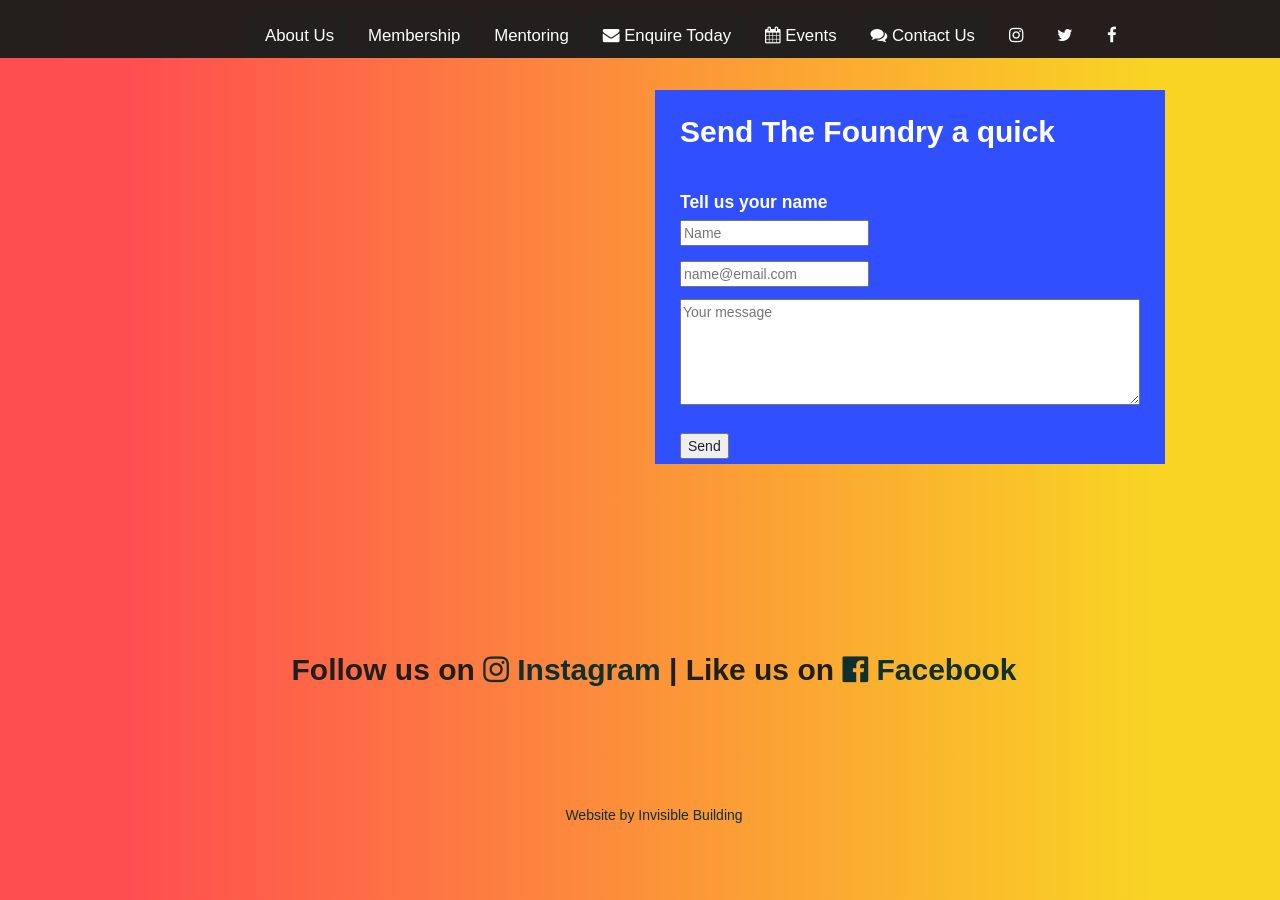
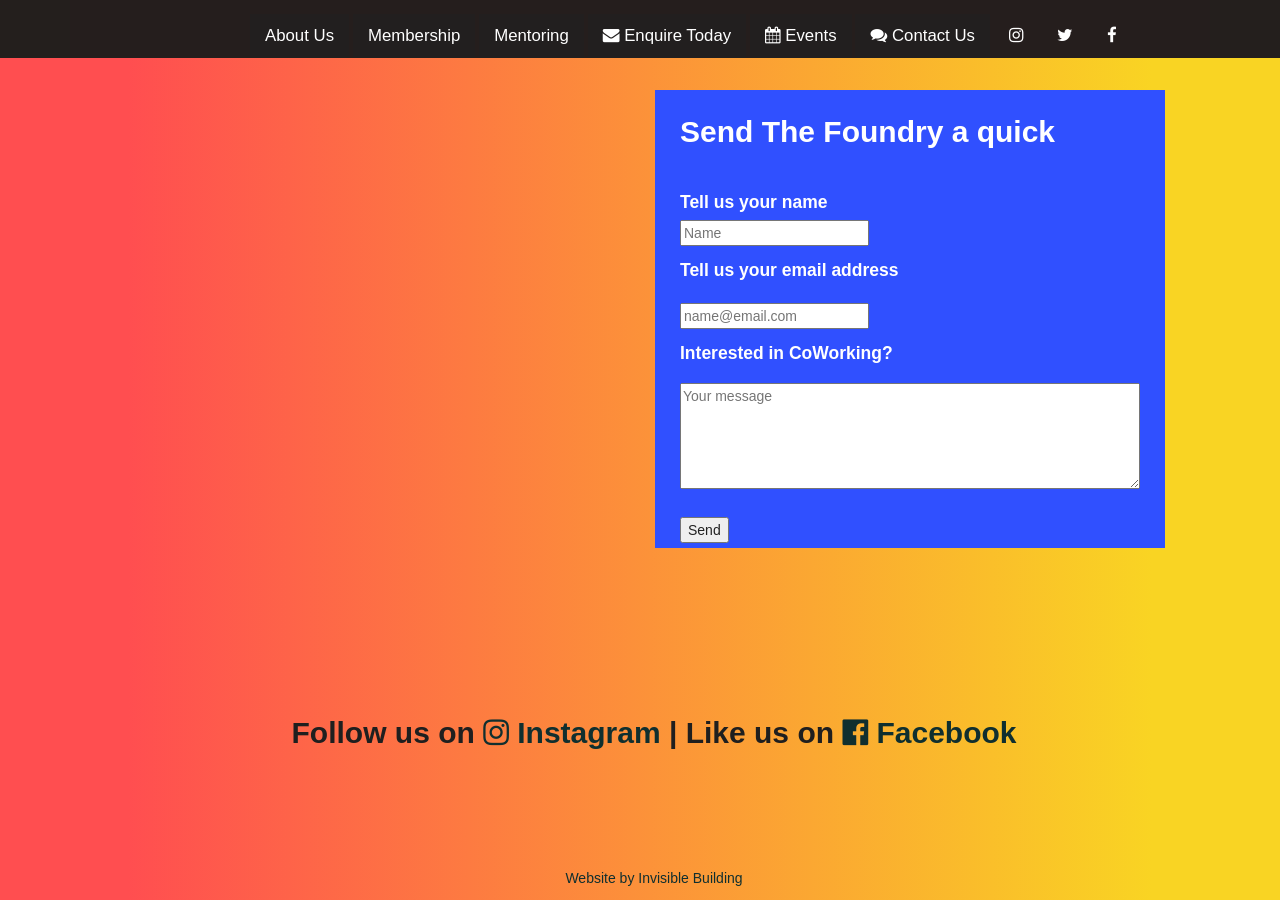
Before and after one commit to thefoundrybelfast/the-foundry, a Jekyll site: the page built from index.html, in a window 1280 px wide and 900 px high, scrolled down 5240 px. Built offline with Jekyll 4.4.1, drawn with Linux system fonts in a browser that asks for light colours; nearby versions of some CDN libraries; Markdown is read by kramdown in place of the engine named in the settings.

Commit message:
imagine you worked xo

```diff
--- a/_includes/footer.html
+++ b/_includes/footer.html
@@ -37,10 +37,12 @@
 <div id="contact" class="col-lg-6 col-6 col-sm-12 wow fadeInUp">
 <form class="quick-message" action="////formspree.io/ann@thefoundrybelfast.com" method="POST">
 <h2>Send The Foundry a quick </h2>
+<input type="hidden" name="_subject" value="A new website message" />
 <label for="name">Tell us your name</label> <br>
-<input type="hidden" name="_subject" value="A new website message" />
 <input class="interests" type="text" placeholder="Name" name="name">  <br>
+<label for="From">Tell us your email address</label> <br>
 <input class="info rsvp-email" type="email" placeholder="name@email.com" name="From"> <br>
+<label for="message">Interested in CoWorking?</label> <br>
 <textarea class="message" name="message" rows="5" placeholder="Your message"></textarea>
 <input type="text" name="_gotcha" style="display:none" />
 <input class="info info-button" type="submit" value="Send">
```
Also changed, not shown: 1 other file.
